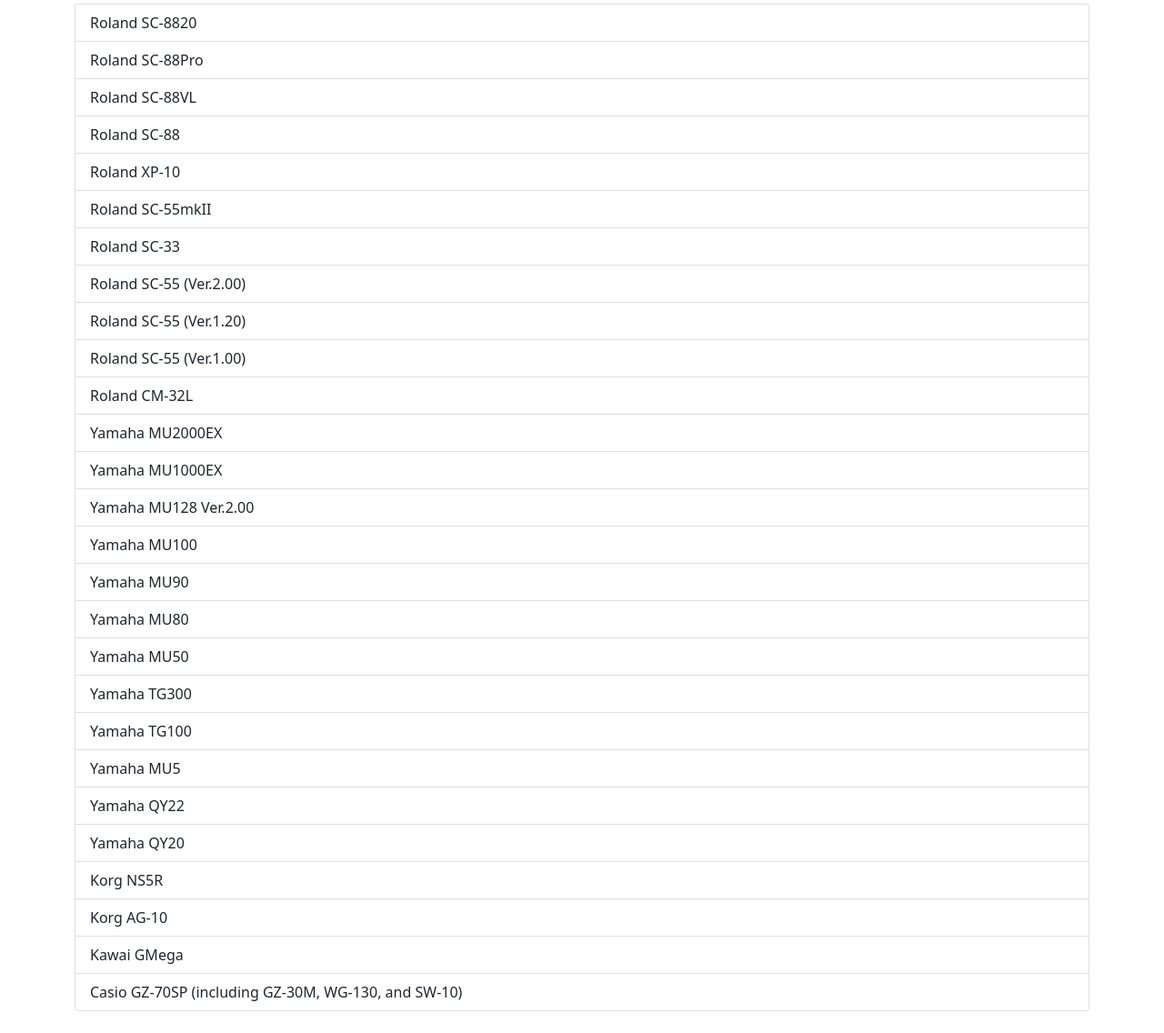
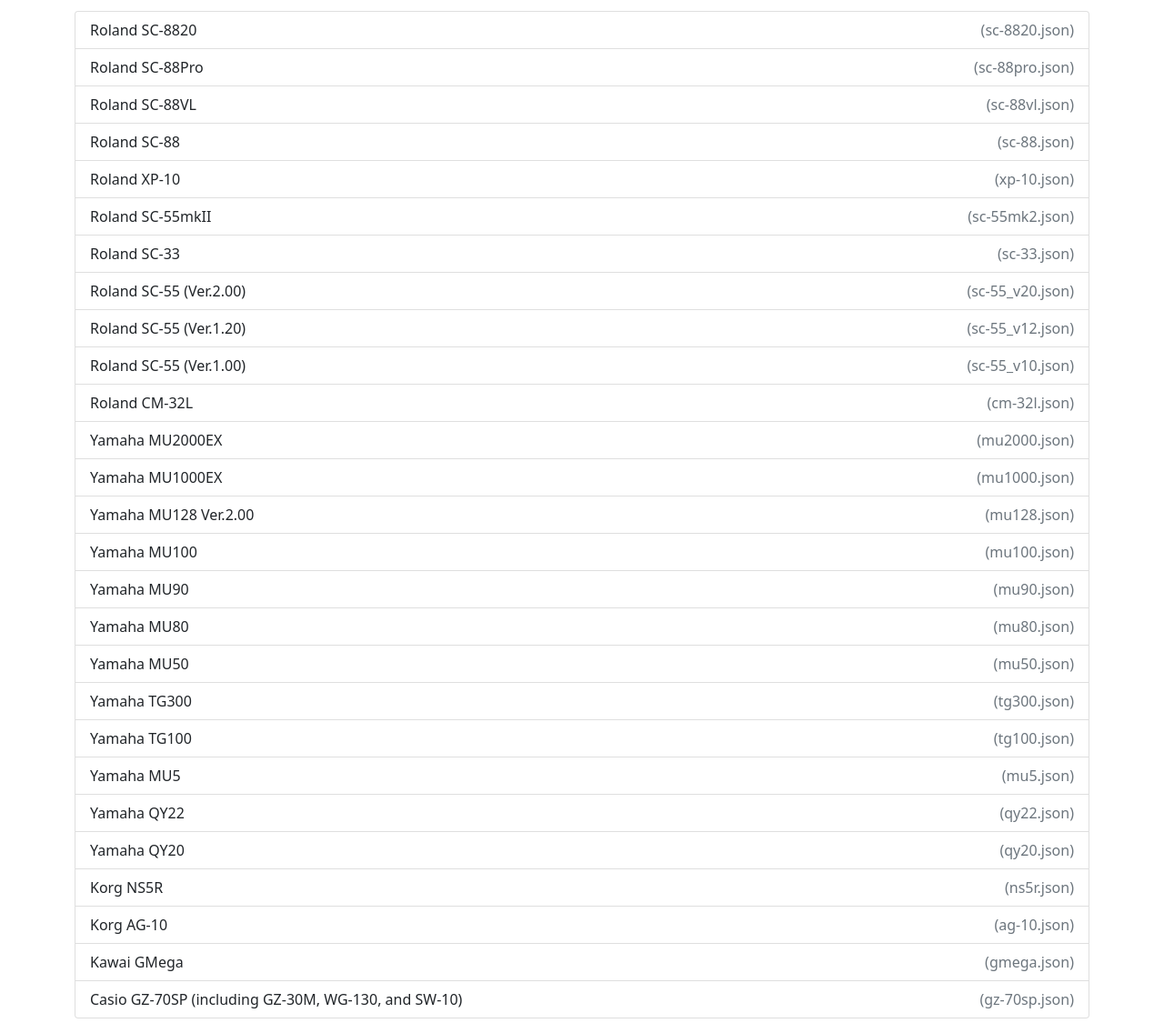
Before and after one commit to shingo45endo/tone-browser, a website: page index.html in a window 1280 px wide. Shown: the part 48-1184 px from the top of the page at 91% size. Before the commit the page ends 1160 px from the top, so only its background shows below. Drawn offline with nearby package versions, Linux system fonts and the light colour scheme.

Commit message:
Add JSON links to the top page

```diff
--- a/index.html
+++ b/index.html
@@ -6,6 +6,44 @@
 <title>tone-browser</title>
 <link href="./common.css" rel="stylesheet">
 <link href="https://cdn.jsdelivr.net/npm/bootstrap@5.1.3/dist/css/bootstrap.min.css" rel="stylesheet" integrity="sha384-1BmE4kWBq78iYhFldvKuhfTAU6auU8tT94WrHftjDbrCEXSU1oBoqyl2QvZ6jIW3" crossorigin="anonymous">
+<script type="module">
+const contents = [
+	{html: 'roland_sc-8820.html',  json: 'sc-8820.json',   text: 'Roland SC-8820'},
+	{html: 'roland_sc-88pro.html', json: 'sc-88pro.json',  text: 'Roland SC-88Pro'},
+	{html: 'roland_sc-88pro.html', json: 'sc-88vl.json',   text: 'Roland SC-88VL'},
+	{html: 'roland_sc-88pro.html', json: 'sc-88.json',     text: 'Roland SC-88'},
+	{html: 'roland_sc-55.html',    json: 'xp-10.json',     text: 'Roland XP-10'},
+	{html: 'roland_sc-55.html',    json: 'sc-55mk2.json',  text: 'Roland SC-55mkII'},
+	{html: 'roland_sc-55.html',    json: 'sc-33.json',     text: 'Roland SC-33'},
+	{html: 'roland_sc-55.html',    json: 'sc-55_v20.json', text: 'Roland SC-55 (Ver.2.00)'},
+	{html: 'roland_sc-55.html',    json: 'sc-55_v12.json', text: 'Roland SC-55 (Ver.1.20)'},
+	{html: 'roland_sc-55.html',    json: 'sc-55_v10.json', text: 'Roland SC-55 (Ver.1.00)'},
+	{html: 'roland_mtcm.html',     json: 'cm-32l.json',    text: 'Roland CM-32L'},
+	{html: 'yamaha_mu.html',       json: 'mu2000.json',    text: 'Yamaha MU2000EX'},
+	{html: 'yamaha_mu.html',       json: 'mu1000.json',    text: 'Yamaha MU1000EX'},
+	{html: 'yamaha_mu.html',       json: 'mu128.json',     text: 'Yamaha MU128 Ver.2.00'},
+	{html: 'yamaha_mu_old.html',   json: 'mu100.json',     text: 'Yamaha MU100'},
+	{html: 'yamaha_mu_old.html',   json: 'mu90.json',      text: 'Yamaha MU90'},
+	{html: 'yamaha_mu_old.html',   json: 'mu80.json',      text: 'Yamaha MU80'},
+	{html: 'yamaha_mu_old.html',   json: 'mu50.json',      text: 'Yamaha MU50'},
+	{html: 'yamaha_tg300.html',    json: 'tg300.json',     text: 'Yamaha TG300'},
+	{html: 'yamaha_tg100.html',    json: 'tg100.json',     text: 'Yamaha TG100'},
+	{html: 'yamaha_qy2x.html',     json: 'mu5.json',       text: 'Yamaha MU5'},
+	{html: 'yamaha_qy2x.html',     json: 'qy22.json',      text: 'Yamaha QY22'},
+	{html: 'yamaha_qy2x.html',     json: 'qy20.json',      text: 'Yamaha QY20'},
+	{html: 'korg_n.html',          json: 'ns5r.json',      text: 'Korg NS5R'},
+	{html: 'korg_ag-10.html',      json: 'ag-10.json',     text: 'Korg AG-10'},
+	{html: 'kawai_gmega.html',     json: 'gmega.json',     text: 'Kawai GMega'},
+	{html: 'casio_gz-70sp.html',   json: 'gz-70sp.json',   text: 'Casio GZ-70SP (including GZ-30M, WG-130, and SW-10)'},
+];
+const htmlItems = contents.map(({html, json, text}) => `
+	<li class="list-group-item list-group-item-action d-flex w-100 justify-content-between">
+		<a href="./${html}?${json}" class="text-reset text-decoration-none">${text}</a>
+		<span class="text-muted">(<a href="./${json}" class="text-reset text-decoration-none">${json}</a>)</span>
+	</li>`).join('');
+
+document.querySelector('main').innerHTML = `<ul class="list-group">${htmlItems}</ul>`;
+</script>
 <body>
 	<!-- Navbar -->
 	<nav class="navbar sticky-top bg-light">
@@ -15,36 +53,7 @@
 	</nav>
 
 	<!-- Main screen -->
-	<main class="container mt-2">
-		<div class="list-group">
-			<a href="./roland_sc-8820.html?sc-8820.json" class="list-group-item list-group-item-action">Roland SC-8820</a>
-			<a href="./roland_sc-88pro.html?sc-88pro.json" class="list-group-item list-group-item-action">Roland SC-88Pro</a>
-			<a href="./roland_sc-88pro.html?sc-88vl.json" class="list-group-item list-group-item-action">Roland SC-88VL</a>
-			<a href="./roland_sc-88pro.html?sc-88.json" class="list-group-item list-group-item-action">Roland SC-88</a>
-			<a href="./roland_sc-55.html?xp-10.json" class="list-group-item list-group-item-action">Roland XP-10</a>
-			<a href="./roland_sc-55.html?sc-55mk2.json" class="list-group-item list-group-item-action">Roland SC-55mkII</a>
-			<a href="./roland_sc-55.html?sc-33.json" class="list-group-item list-group-item-action">Roland SC-33</a>
-			<a href="./roland_sc-55.html?sc-55_v20.json" class="list-group-item list-group-item-action">Roland SC-55 (Ver.2.00)</a>
-			<a href="./roland_sc-55.html?sc-55_v12.json" class="list-group-item list-group-item-action">Roland SC-55 (Ver.1.20)</a>
-			<a href="./roland_sc-55.html?sc-55_v10.json" class="list-group-item list-group-item-action">Roland SC-55 (Ver.1.00)</a>
-			<a href="./roland_mtcm.html?cm-32l.json" class="list-group-item list-group-item-action">Roland CM-32L</a>
-			<a href="./yamaha_mu.html?mu2000.json" class="list-group-item list-group-item-action">Yamaha MU2000EX</a>
-			<a href="./yamaha_mu.html?mu1000.json" class="list-group-item list-group-item-action">Yamaha MU1000EX</a>
-			<a href="./yamaha_mu.html?mu128.json" class="list-group-item list-group-item-action">Yamaha MU128 Ver.2.00</a>
-			<a href="./yamaha_mu_old.html?mu100.json" class="list-group-item list-group-item-action">Yamaha MU100</a>
-			<a href="./yamaha_mu_old.html?mu90.json" class="list-group-item list-group-item-action">Yamaha MU90</a>
-			<a href="./yamaha_mu_old.html?mu80.json" class="list-group-item list-group-item-action">Yamaha MU80</a>
-			<a href="./yamaha_mu_old.html?mu50.json" class="list-group-item list-group-item-action">Yamaha MU50</a>
-			<a href="./yamaha_tg300.html?tg300.json" class="list-group-item list-group-item-action">Yamaha TG300</a>
-			<a href="./yamaha_tg100.html?tg100.json" class="list-group-item list-group-item-action">Yamaha TG100</a>
-			<a href="./yamaha_qy2x.html?mu5.json" class="list-group-item list-group-item-action">Yamaha MU5</a>
-			<a href="./yamaha_qy2x.html?qy22.json" class="list-group-item list-group-item-action">Yamaha QY22</a>
-			<a href="./yamaha_qy2x.html?qy20.json" class="list-group-item list-group-item-action">Yamaha QY20</a>
-			<a href="./korg_n.html?ns5r.json" class="list-group-item list-group-item-action">Korg NS5R</a>
-			<a href="./korg_ag-10.html?ag-10.json" class="list-group-item list-group-item-action">Korg AG-10</a>
-			<a href="./kawai_gmega.html?gmega.json" class="list-group-item list-group-item-action">Kawai GMega</a>
-			<a href="./casio_gz-70sp.html?gz-70sp.json" class="list-group-item list-group-item-action">Casio GZ-70SP (including GZ-30M, WG-130, and SW-10)</a>
-		</div>
+	<main class="container my-3">
 	</main>
 </body>
 </html>
```
